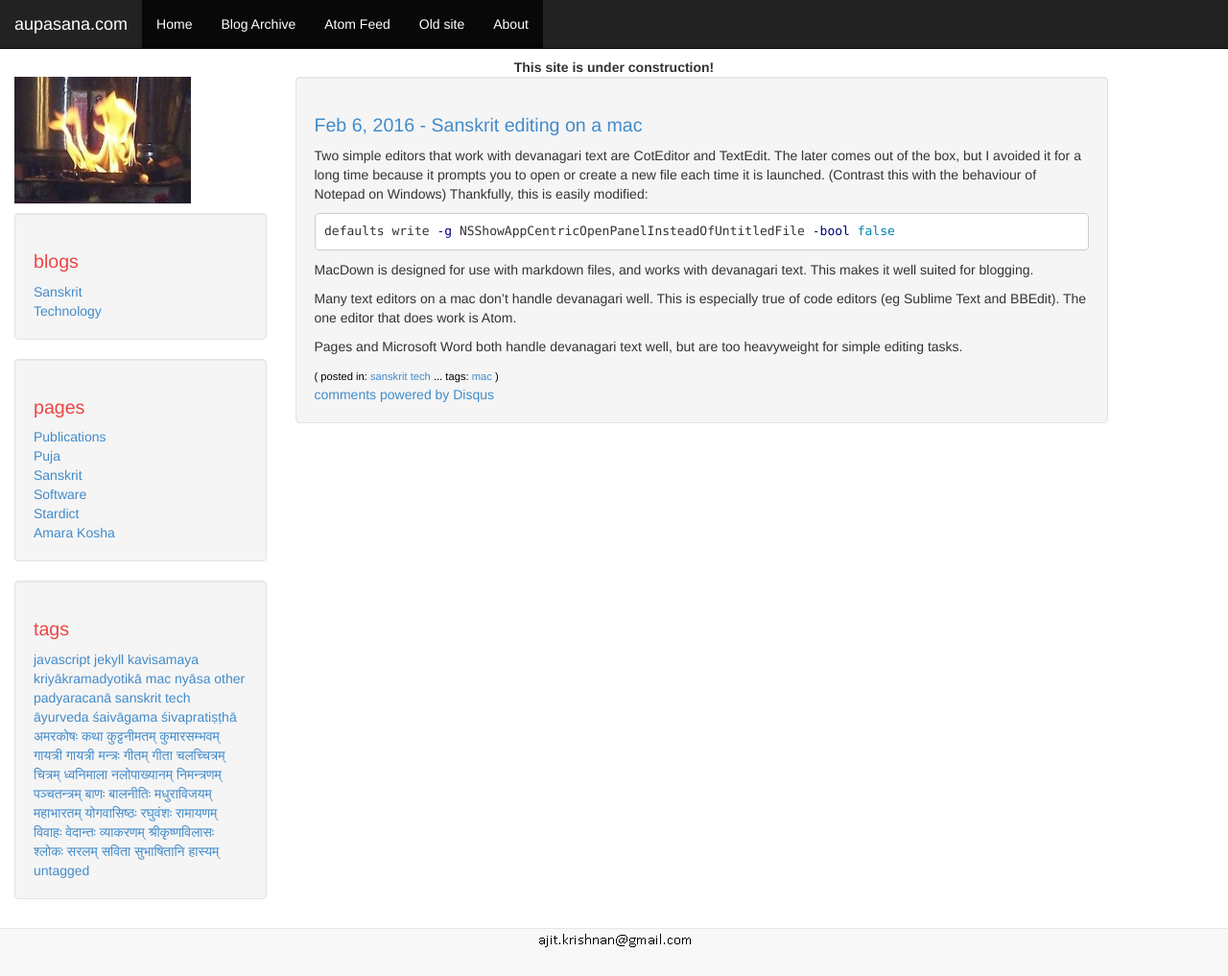
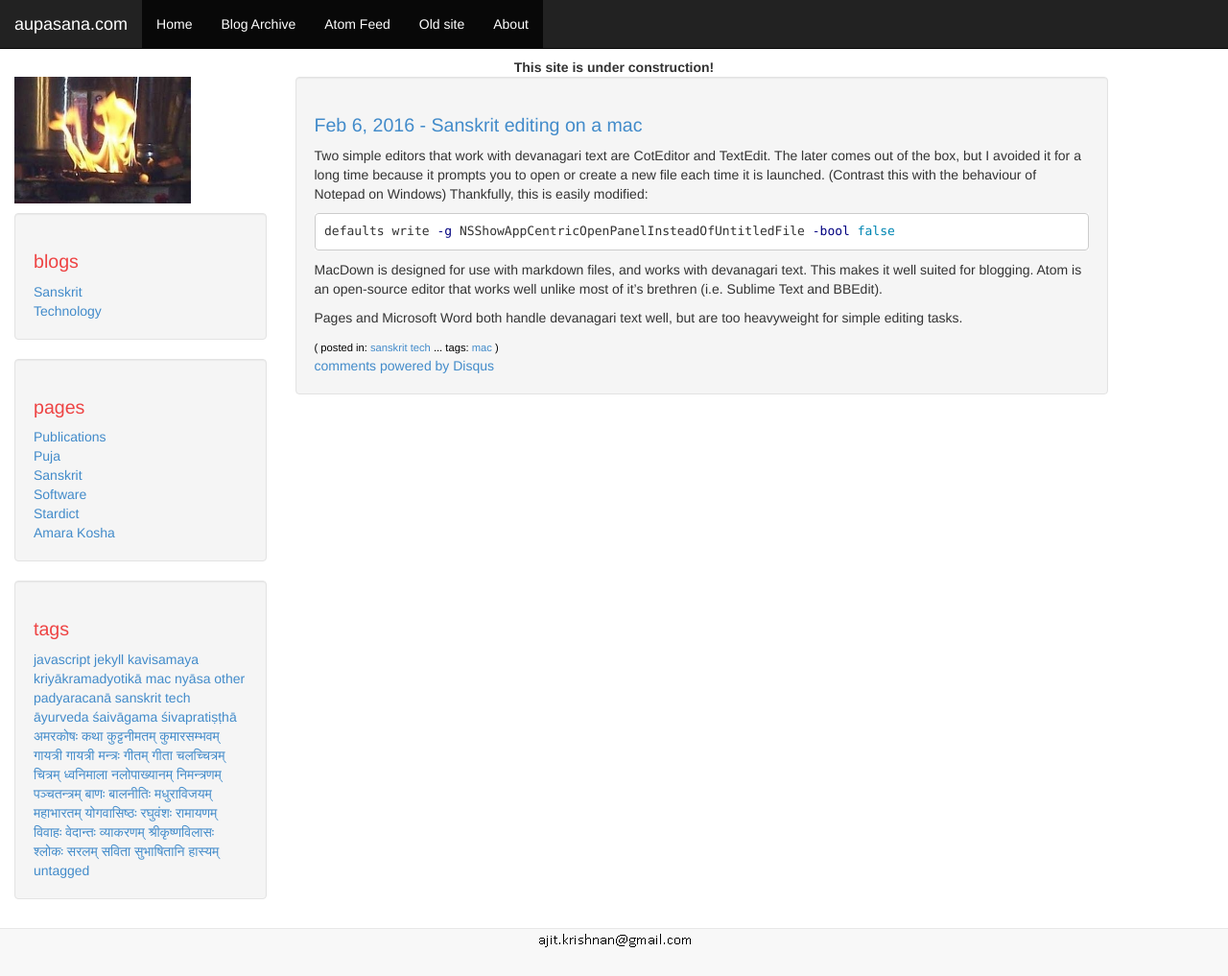
Before and after one commit to aupasana/aupasana.github.io, a Jekyll site: the page built from _posts/2016-02-06-mac-devanagari.md, in a window 1280 px wide and 1017 px high. Shown: the whole window at 96% size. Built offline with Jekyll 4.4.1, drawn with Linux system fonts in a browser that asks for light colours; comment, search, counter and statistics services are not loaded.

Commit message:
Update content

```diff
--- a/_posts/2016-02-06-mac-devanagari.md
+++ b/_posts/2016-02-06-mac-devanagari.md
@@ -21,11 +21,8 @@ defaults write -g NSShowAppCentricOpenPanelInsteadOfUntitledFile -bool false
 ~~~
 
 MacDown is designed for use with markdown files, and works with devanagari
-text. This makes it well suited for blogging.
-
-Many text editors on a mac don't handle devanagari well. This is especially
-true of code editors (eg Sublime Text and BBEdit). The one editor that does
-work is Atom.
+text. This makes it well suited for blogging. Atom is an open-source editor
+that works well unlike most of it's brethren (i.e. Sublime Text and BBEdit).
 
 Pages and Microsoft Word both handle devanagari text well, but are too
 heavyweight for simple editing tasks.
```
